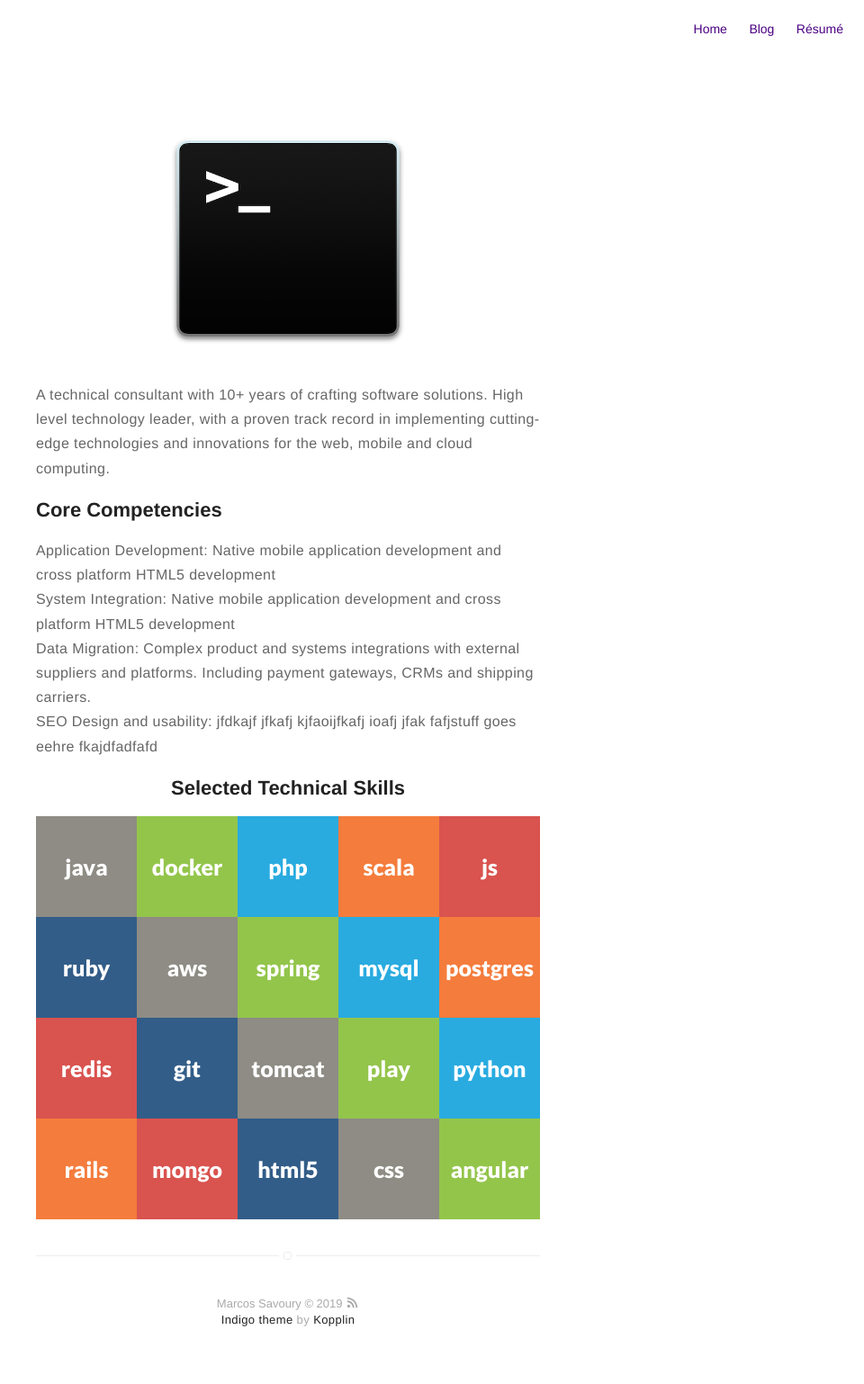
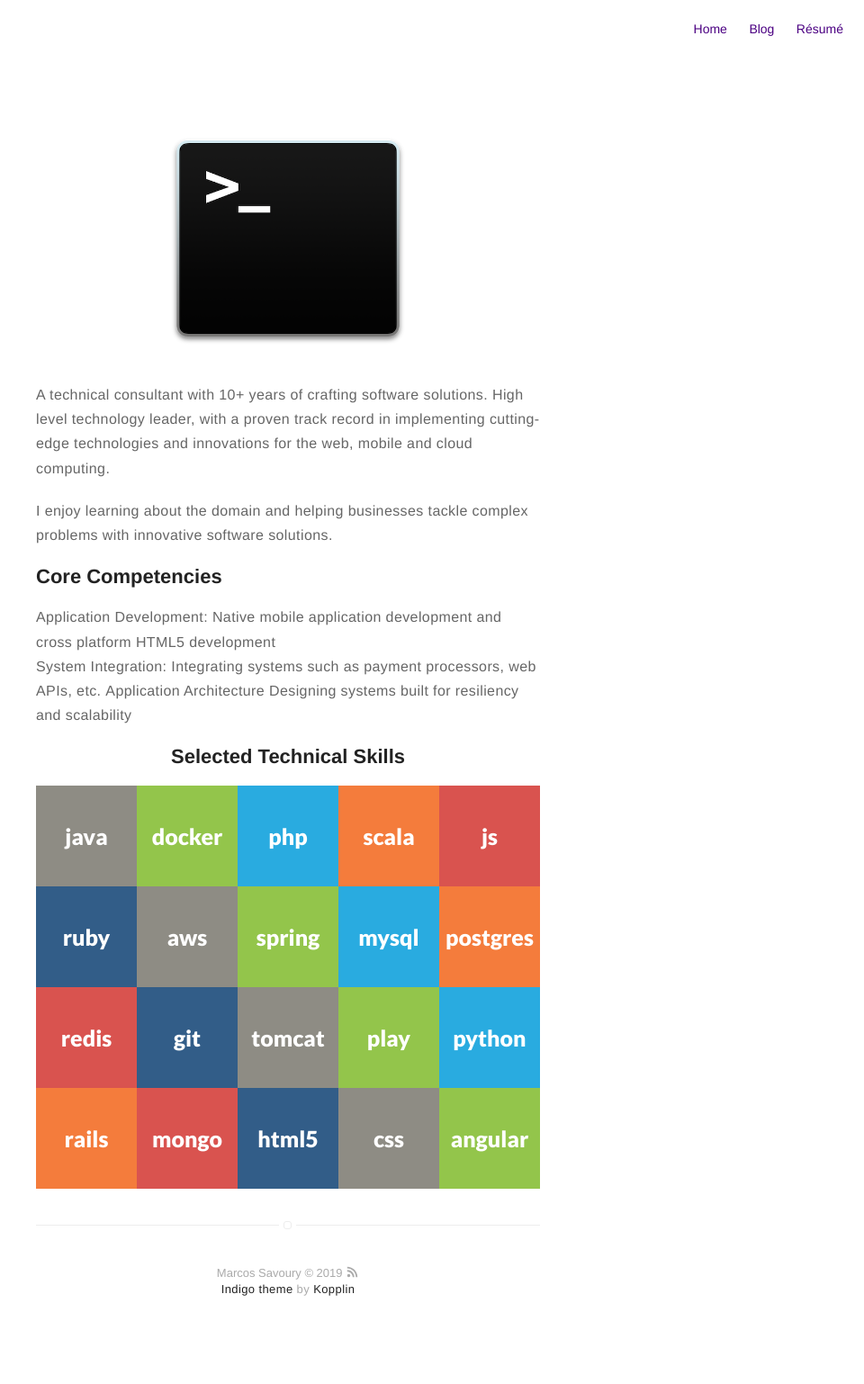
Before and after one commit to msavoury/msavoury.github.io, a Jekyll site: the page built from about.md, in a window 1280 px wide. Shown: the whole page at 90% size, without its empty margins (320-1280 px from the left). Built offline with Jekyll 4.4.1, drawn with Linux system fonts in a browser that asks for light colours; after the commit the page ends 1504 px from its top, so only the background shows below that.

Commit message:
Fixing nonsense

```diff
--- a/about.md
+++ b/about.md
@@ -6,19 +6,15 @@ layout: page
 
 <p>
 A technical consultant with 10+ years of crafting software solutions. High level technology leader, with a proven track record in implementing cutting-edge technologies and innovations for the web, mobile and cloud computing.
-
 </p>
 
-<!--
-  <p>Enjoy learning about the domain and helping businesses tackle complex problems with innovative software solutions.</p>
--->
+<p>I enjoy learning about the domain and helping businesses tackle complex problems with innovative software solutions.</p>
 
 <h2>Core Competencies</h2>
 
 <b>Application Development:</b> Native mobile application development and cross platform HTML5 development<br />
-<b>System Integration:</b> Native mobile application development and cross platform HTML5 development<br />
-<b>Data Migration:</b> Complex product and systems integrations with external suppliers and platforms. Including payment gateways, CRMs and shipping carriers.<br />
-<b>SEO Design and usability:</b> jfdkajf jfkafj kjfaoijfkafj ioafj jfak fafjstuff goes eehre fkajdfadfafd <br />
+<b>System Integration:</b> Integrating systems such as payment processors, web APIs, etc.
+<b>Application Architecture</b> Designing systems built for resiliency and scalability<br />
 
 <!--
 <ul class="skill-list">
```
